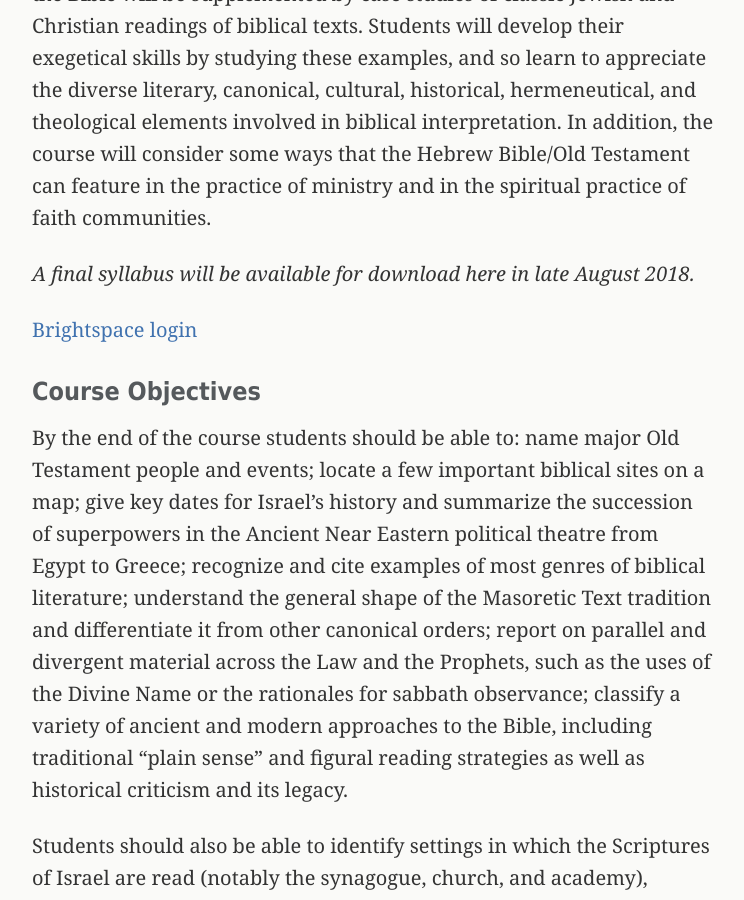
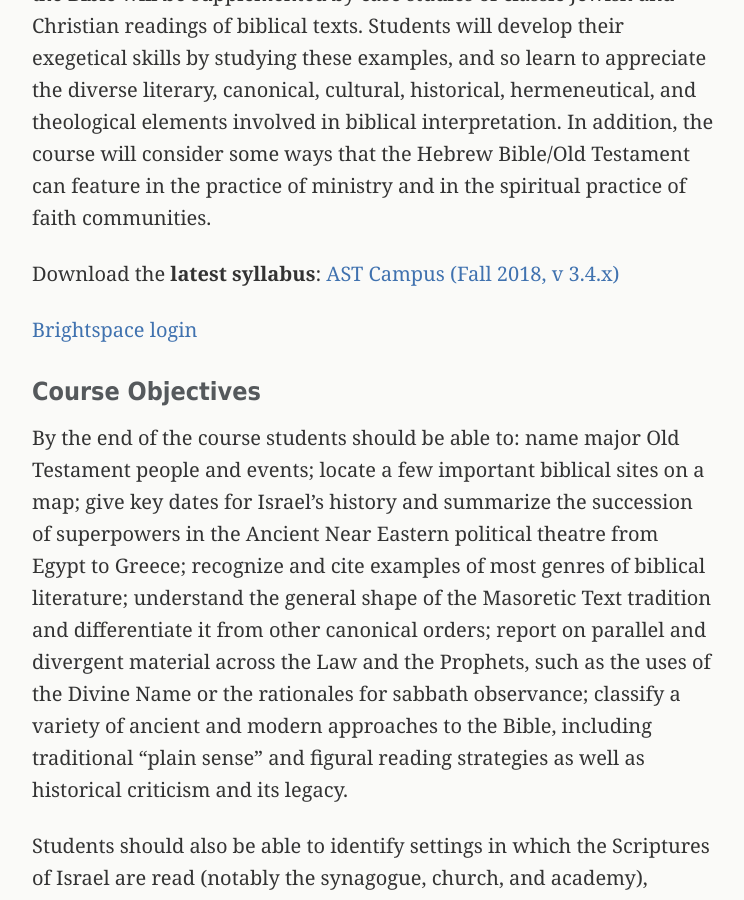
Before and after one commit to danieldriver/danieldriver.github.io, a Jekyll site: the page built from _pages/bf-1001.md, in a window 1280 px wide and 900 px high, scrolled down 691 px. Shown: the whole window, without its empty margins (266-1010 px from the left). Built offline with Jekyll 4.4.1, drawn with Linux system fonts in a browser that asks for light colours.

Commit message:
update link to Fall 2018 syllabus

```diff
--- a/_pages/bf-1001.md
+++ b/_pages/bf-1001.md
@@ -29,7 +29,7 @@ the course will consider some ways that the Hebrew Bible/Old Testament
 can feature in the practice of ministry and in the spiritual practice of
 faith communities.
 
-*A final syllabus will be available for download here in late August 2018.*
+Download the **latest syllabus**: [AST Campus (Fall 2018, v 3.4.x)](https://github.com/danieldriver/Syllabi/raw/master/BF/BF%201001-Driver%202018.pdf)
 
 <!--
 Download the latest syllabus for each version of the course: [AST Campus (Fall 2017, v 3.2.x)](https://github.com/danieldriver/Syllabi/raw/master/BF/BF%201001-Driver%202017.pdf)
```
